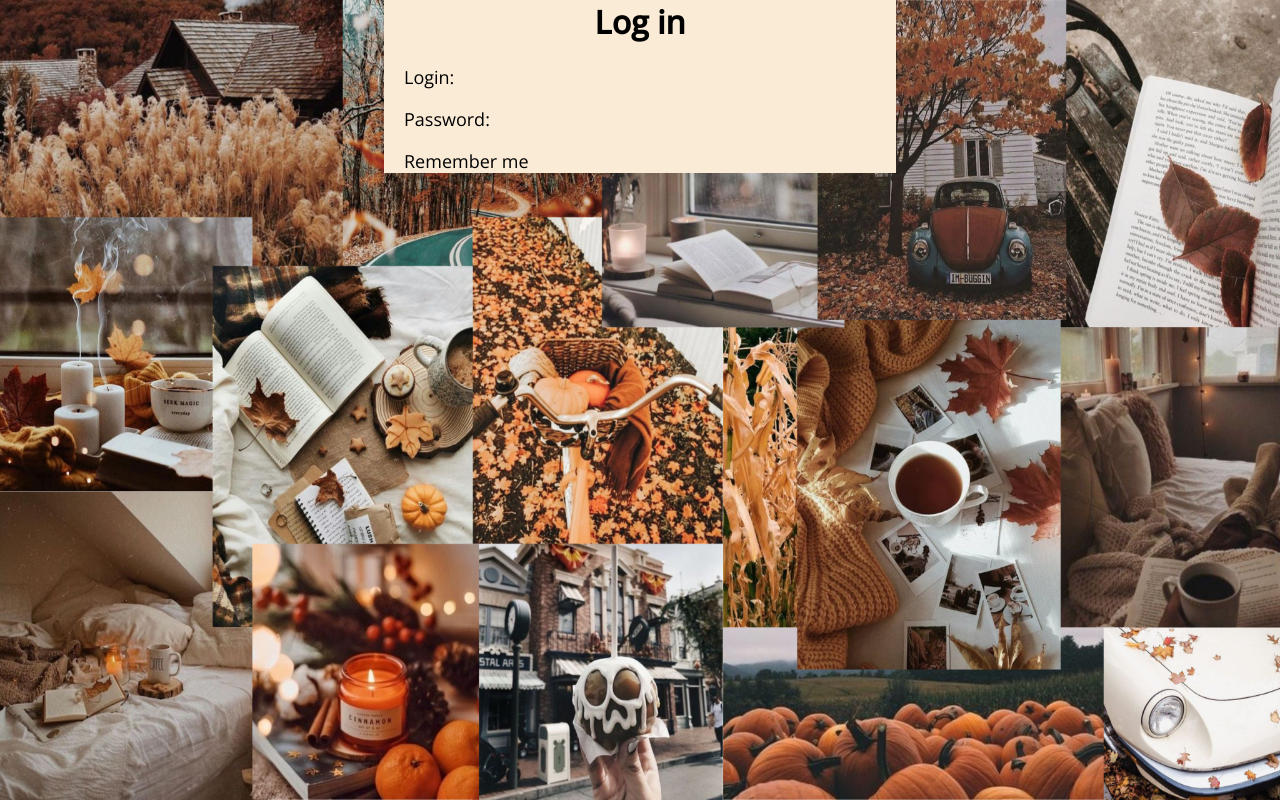
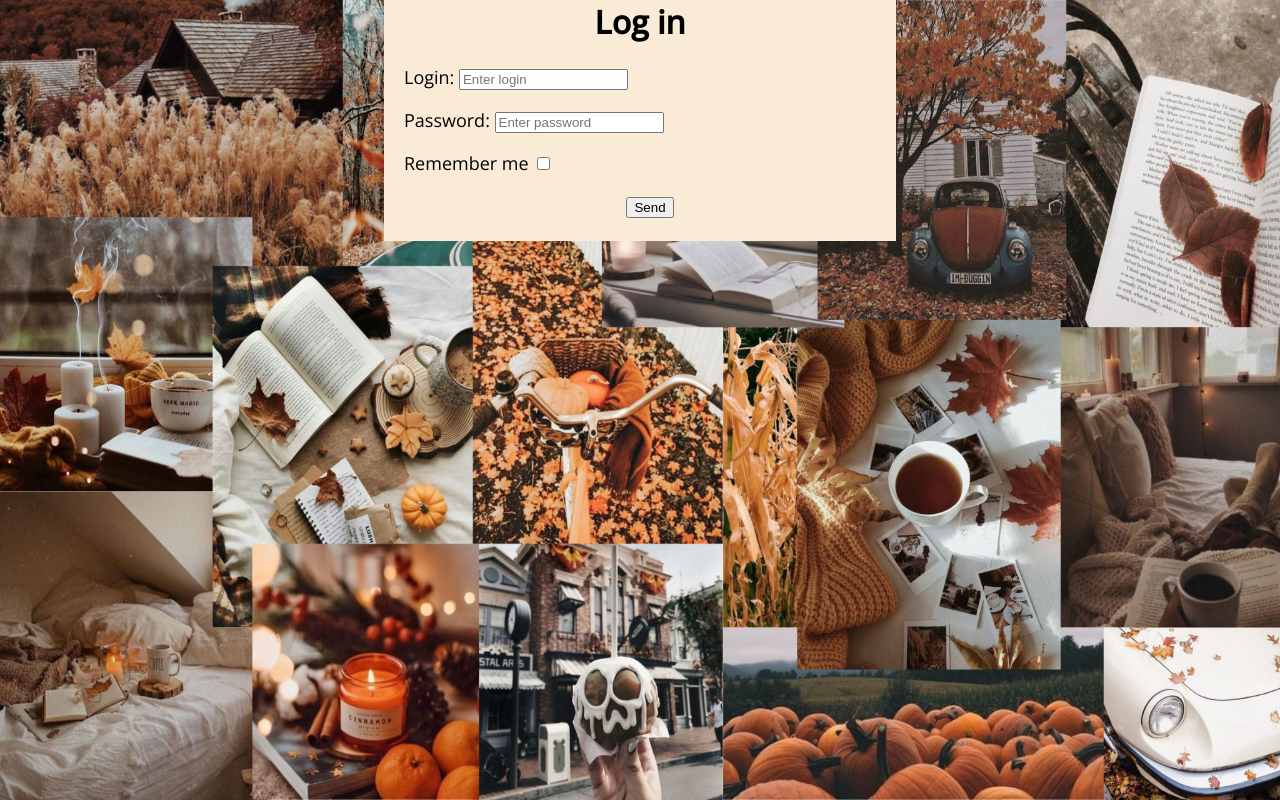
Before and after one commit to AnastasiaBykasova/bykasova-211-361-web-dev-2022-1, a PHP site: page /login.html in a window 1280 px wide. Shown: the part 21-821 px from the top of the page. Run offline with PHP 8.4, Linux system fonts and the light colour scheme; some web fonts are replaced.

Commit message:
adding input

```diff
--- a/login.html
+++ b/login.html
@@ -23,9 +23,13 @@
             <form class="login_form" action="" method="post" name="login_form">
                 <h1>Log in</h1>
                 <div class="elements-login">
-                    <p><label for="name">Login:</label></p>
-                    <p><label for="name">Password:</label></p>
-                    <p><label for="name">Remember me</label></p>
+                    <p>Login: <input type="text" name="log-name"placeholder="Enter login" size="18"/></p>
+                    <p>Password: <input type="password" name="pass-name"placeholder="Enter password" size="18"/></p>
+                    <p>Remember me <input type="checkbox"/></p>
+                    <p><div class="send-button">
+                            <button type="reset">Send</button>
+                        </div>
+                    </p>
                 </div>
             </form>
             </div>
--- a/login_style.css
+++ b/login_style.css
@@ -32,4 +32,8 @@ body {
     text-align: left;
     padding-left: 20px;
     font-size: 18px;
+    padding-bottom: 5px;
 }
+.send-button {
+    text-align: center;
+}
```
